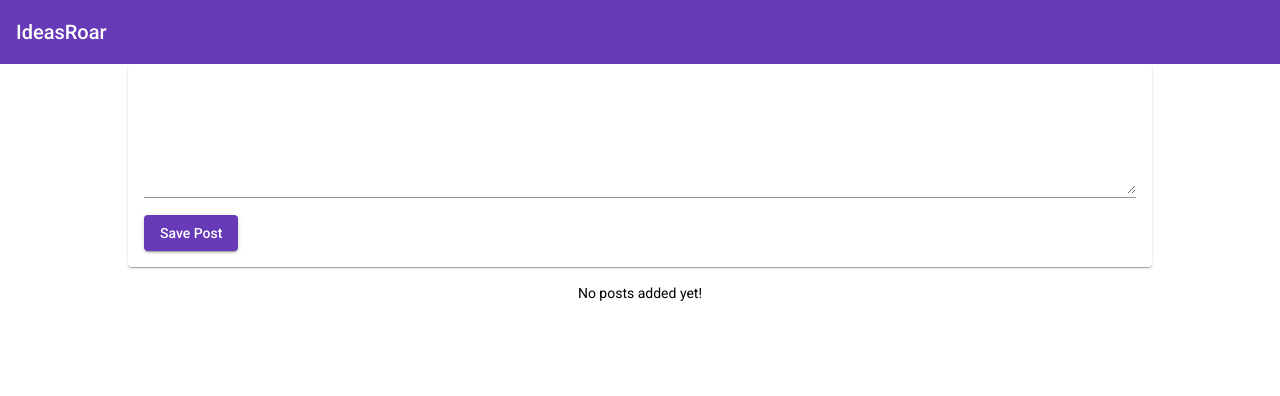
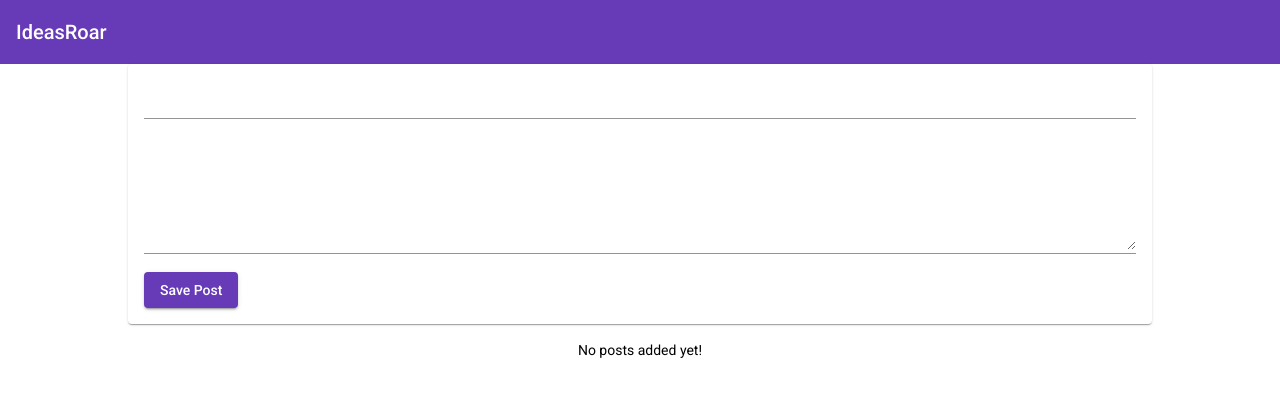
Before and after one commit to JishanBaig/mean-course, an Angular app: page / in a window 1280 px wide. Shown: the top 396 px of the page. Built offline with nearby package versions, Linux system fonts and the light colour scheme.

Commit message:
Posts with property and event binding

```diff
--- a/src/app/app.component.html
+++ b/src/app/app.component.html
@@ -5,6 +5,6 @@
 
 <app-header></app-header>
 <main>
-  <app-post-create></app-post-create>
-  <app-post-list></app-post-list>
+  <app-post-create (postCreated)="onPostAdded($event)"></app-post-create>
+  <app-post-list [posts]="storedPosts"></app-post-list>
 </main>
--- a/src/app/app.component.ts
+++ b/src/app/app.component.ts
@@ -14,4 +14,8 @@
 })
 export class AppComponent {
   title = 'mean-course';
+  storedPosts = [];
+  onPostAdded(post){
+    this.storedPosts.push(post);
+  }
 }
--- a/src/app/posts/post-create/post-create.component.html
+++ b/src/app/posts/post-create/post-create.component.html
@@ -62,7 +62,10 @@
 
 <mat-card>
   <mat-form-field>
-    <textarea matInput rows="6" [(ngModel)]="enteredValue"></textarea>
+    <input matInput type="text" [(ngModel)]="enteredTitle">
+  </mat-form-field>
+  <mat-form-field>
+    <textarea matInput rows="6" [(ngModel)]="enteredContent"></textarea>
   </mat-form-field>
   <button
   mat-raised-button
--- a/src/app/posts/post-create/post-create.component.ts
+++ b/src/app/posts/post-create/post-create.component.ts
@@ -1,6 +1,7 @@
-import { Component } from '@angular/core';
+import { Component, EventEmitter, Output } from '@angular/core';
 
-
+// Emit the event from poctcreate compone t and listen for it in post list compionent.
+// u wannt to liten to this event outside class so use output decorator.
 @Component({
   // allows to use this component.
   selector: 'app-post-create',
@@ -9,13 +10,22 @@
   styleUrls: ['./post-create.component.css']
 })
 export class PostCreateComponent{
-  newPost = 'NO CONTENT';
-  enteredValue = '';
-
+  enteredTitle = '';
+  enteredContent = '';
+  @Output() postCreated = new EventEmitter();
+  // postCreated can be listenned from the outside.
+  // means in the parent component.
+  // newPost = 'NO CONTENT';
+  // enteredValue = '';
   onAddPost() {
     // alert('post added!');
     // console.dir(postInput);
     // this.newPost = postInput.value; // one way to getting user's input.
-    this.newPost = this.enteredValue;
+    // this.newPost = this.enteredValue;
+    const post = {
+      title: this.enteredTitle,
+      content: this.enteredContent
+    };
+    this.postCreated.emit(post);
   }
 }
--- a/src/app/posts/post-list/post-list.component.ts
+++ b/src/app/posts/post-list/post-list.component.ts
@@ -1,4 +1,4 @@
-import { Component } from '@angular/core';
+import { Component, Input} from '@angular/core';
 
 // lets see if we can out put somew dummy posts.
 // done that
@@ -15,7 +15,7 @@
   //   {title: 'Second Post', content: 'This is the second post\'s content'},
   //   {title: 'Third Post', content: 'This is the third post\'s content'}
   // ];
-  posts = [];
+  @Input() posts = [];
   // dynamically loop through these posts and output the data.->
   // Angular directives which allows us to manimulate elements in the dom when needed.
 
```
